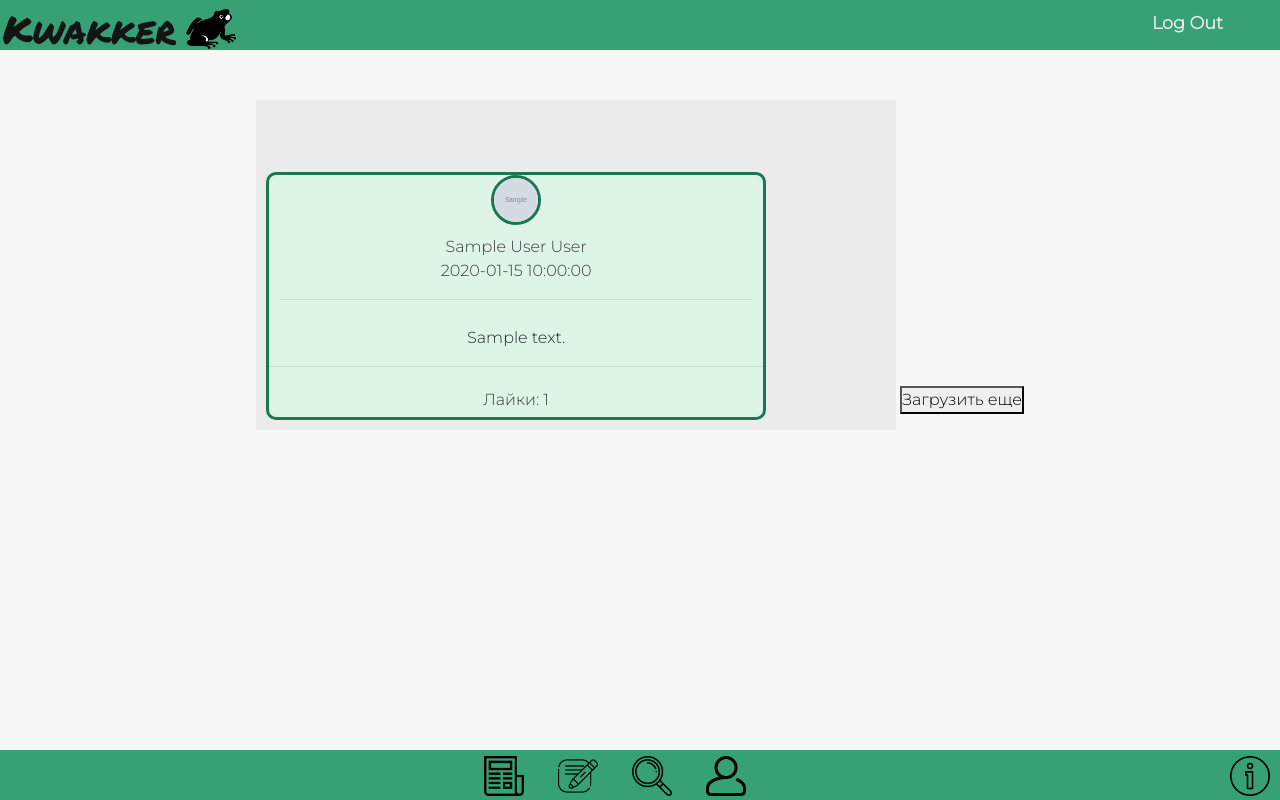
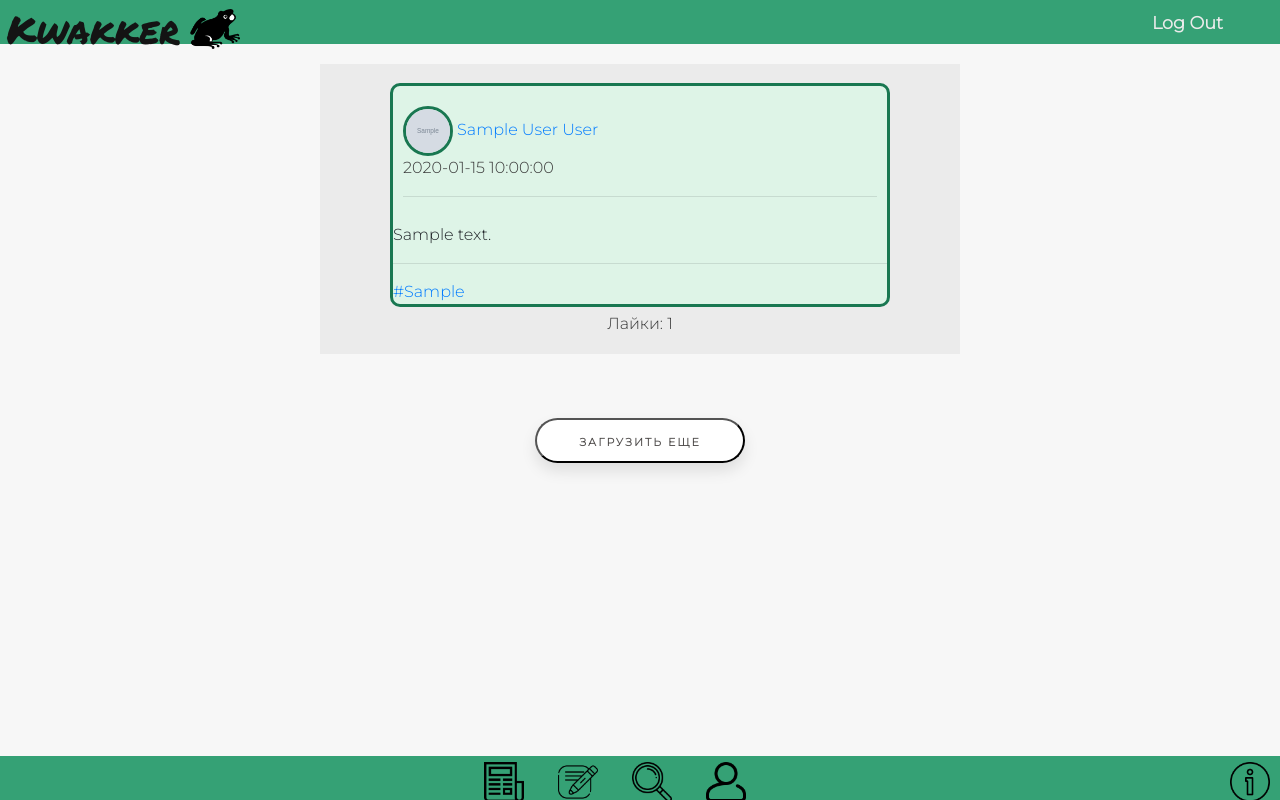
Before and after one commit to FroggyKwa/Kwakker, a Flask app: page /feed in a window 1280 px wide. Run offline with Flask 2, Linux system fonts and the light colour scheme; a user stored in the database is signed in; tables that the repository leaves empty hold one stand-in row (values such as "Sample post"); grey boxes marked "Sample" are stand-in pictures; some libraries are stand-ins or nearby versions.

Commit message:
причесал дизайн и добавил парсинг хэштэгов

```diff
--- a/data/posts.py
+++ b/data/posts.py
@@ -15,5 +15,5 @@ class Post(SqlAlchemyBase, SerializerMixin):
     user_id = sqlalchemy.Column(sqlalchemy.Integer, sqlalchemy.ForeignKey('users.id'))
     user = relationship('User', back_populates="posts")
     likes = relationship('Like', back_populates='post')
-    tags = relationship('Tags', back_populates='post')
+    tags = relationship('Tag', back_populates='post')
     created_at = sqlalchemy.Column(sqlalchemy.DateTime, default=datetime.datetime.now)
--- a/data/tags.py
+++ b/data/tags.py
@@ -6,10 +6,14 @@ from sqlalchemy_serializer import SerializerMixin
 from .db_session import SqlAlchemyBase
 
 
-class Tags(SqlAlchemyBase, SerializerMixin):
+class Tag(SqlAlchemyBase, SerializerMixin):
     __tablename__ = 'tags'
     id = sqlalchemy.Column(sqlalchemy.Integer, primary_key=True, autoincrement=True)
     tag = sqlalchemy.Column(sqlalchemy.String, nullable=True)
     post_id = sqlalchemy.Column(sqlalchemy.Integer, sqlalchemy.ForeignKey('post.id'))
     post = relationship('Post', back_populates='tags')
     created_at = sqlalchemy.Column(sqlalchemy.DateTime, default=datetime.datetime.now)
+
+
+def extract_hash_tags(s):
+    return set(part[1:] for part in s.split() if part.startswith('#'))
--- a/src/app.py
+++ b/src/app.py
@@ -8,6 +8,7 @@ db_session.global_init("db/db.sqlite")
 app = Flask(__name__, template_folder='../templates', static_folder='../static')
 app.config['SECRET_KEY'] = 'secret_key'
 app.config['UPLOAD_FOLDER'] = '/app/static/img/avatars'
+app.debug = True
 api = Api(app)
 api = add_resources(api)
 
--- a/src/forms.py
+++ b/src/forms.py
@@ -18,7 +18,7 @@ class RegistrationForm(FlaskForm):
 class LoginForm(FlaskForm):
     username = StringField('Login', validators=[DataRequired()])
     password = PasswordField('Password', validators=[DataRequired()])
-    remember_me = BooleanField('Repeat password')
+    remember_me = BooleanField('Rembember me')
     submit = SubmitField('Sign in')
 
 
--- a/src/views.py
+++ b/src/views.py
@@ -8,12 +8,12 @@ from werkzeug.utils import secure_filename
 from data import db_session
 from data.db_session import create_session
 from data.posts import Post
+from data.tags import Tag, extract_hash_tags
 from src.forms import EditProfileForm, AddPostForm, SearchPostsForm
 from src.app import login_manager, app
 from data.users import get_user_by_username, User
 
 blueprint = Blueprint('views', __name__, template_folder='../templates')
-
 
 
 @blueprint.route('/')
@@ -91,8 +91,14 @@ def add_post():
         session = db_session.create_session()
         post = Post(user=session.query(User).get(current_user.id))
         post.content = content
-        # post.tags = ''
-        session.add(post)
+        hash_tags = extract_hash_tags(content)
+        for hash_tag in hash_tags:
+            tag = Tag()
+            tag.tag = hash_tag
+            tag.post_id = post.id
+            tag.post = post
+            session.add(tag)
+        session.add(post)  # TODO: TO USE API IN FUTURE
         session.commit()
     return render_template('add_post.html', form=form)
 
--- a/static/css/style.css
+++ b/static/css/style.css
@@ -2,6 +2,7 @@
 {
   padding: 0;
   margin: 0;
+  text-decoration: none;
   list-style: none;
 
 }
@@ -16,13 +17,13 @@ body
   background: #1fab8d;
 }
 
-a
+a, button
 {
   text-decoration: none;
   user-select: none;
 }
 
-a:hover
+a:hover, button:hover
 {
   text-decoration: none;
 }
@@ -30,24 +31,25 @@ a:hover
 .header, .footer
 {
   position: fixed;
-  height: 50px;
+  height: 5.5%;
   width: 100%;
   background-color: #35a175;
 }
 
 .logo
 {
+  width: 50%;
   user-select:none;
-  width: 20%;
   float: left;
   display: table;
+}
 
-
-}
 #logo-link
 {
   font-family: 'Permanent Marker', cursive !important;
+  height: auto;
 }
+
 .logo a
 {
   color: #141414;
@@ -90,17 +92,18 @@ a:hover
 .outer
 {
     text-align: center;
+
 }
 
 .feed
 {
   display: inline-block;
-  margin-top: 100px;
-  margin-bottom: 100px;
-  padding: 10px;
+  margin-top: 5%;
+  padding: 1%;
+  margin-bottom: 5%;
   background-color: #ebebeb;
   width: 50%;
-  height: 100%;
+  height: auto;
 }
 
 .green-form
@@ -131,7 +134,13 @@ a:hover
   justify-content: center;
 }
 
-.reg_btn, .login_btn, .edit_btn
+#remember_me-checkbox
+{
+  float: right;
+  padding: 30%;
+}
+
+.green-btn
 {
   margin: auto;
   text-decoration: none;
@@ -158,7 +167,7 @@ input.edit_btn
   margin-top: 5% !important;
 }
 
-.reg_btn:hover, .login_btn:hover, .edit_btn:hover
+.green-btn:hover
 {
   background: #2EE59D;
   box-shadow: 0 15px 20px rgba(46,229,157,.4);
@@ -168,6 +177,11 @@ input.edit_btn
 
 .post
 {
+  display: block;
+  padding-top: 10px;
+  margin:auto;
+  margin-top: 1% !important;
+  text-align: left;
   max-width: 600px;
   max-height: 300px;
 }
--- a/templates/add_post.html
+++ b/templates/add_post.html
@@ -15,7 +15,7 @@ p
   <h1>Add post</h1>
     {{ form.hidden_tag() }}
     {{ form.content(type="text", cols="30", rows="10", class="form-control", placeholder="Type your post here") }}<br>
-    <p>{{ form.submit(type="submit", class="btn btn-primary login_btn") }}</p>
+    <p>{{ form.submit(type="submit", class="btn btn-primary green-btn") }}</p>
 </form>
 </div>
 {% endblock %}
--- a/templates/edit_profile.html
+++ b/templates/edit_profile.html
@@ -40,7 +40,7 @@ p
       $(this).siblings(".custom-file-label").addClass("selected").html(fileName);
     });
   </script>
-        <p id="btn-container">{{ form.submit(type="submit", class="btn btn-primary edit_btn") }}</p>
+        <p id="btn-container">{{ form.submit(type="submit", class="btn btn-primary green-btn") }}</p>
     </form>
 </div>
 {% endblock %}
--- a/templates/feed.html
+++ b/templates/feed.html
@@ -5,6 +5,6 @@
 <div class="feed" id="feed">
     <script>load_feed()</script>
 </div>
-<button id='btn' onclick="load_feed()">Загрузить еще</button>
+<button id="btn" class="green-btn" onclick="load_feed()">Загрузить еще</button>
 </div>
 {% endblock %}
--- a/templates/login.html
+++ b/templates/login.html
@@ -24,9 +24,9 @@ p
     </p>
     <p>
         {{ form.remember_me.label }}<br>
-        {{ form.remember_me(class="form-check-label", type="checkbox") }}<br>
+        {{ form.remember_me(class="custom-control custom-checkbox", type="checkbox") }}<br>
     </p>
-    <p>{{ form.submit(type="submit", class="btn btn-primary login_btn") }}</p>
+    <p>{{ form.submit(type="submit", class="btn btn-primary green-btn") }}</p>
 </form>
 </div>
 {% endblock %}
--- a/templates/post_wall.html
+++ b/templates/post_wall.html
@@ -1,17 +1,21 @@
 {% for post in posts %}
 <div class="post" db_id="{{ post.id }}"  {% if loop.last %} id="last" {% endif %}>
-    <img src="{{ post.user.avatar_path }}" class="round"
-    width="50" height="50" alt="">
     <div class="post-header">
+      <a href="/{{ post.user.username }}">
+        <img src="{{ post.user.avatar_path }}" class="round"
+      width="50" height="50" alt="">
         {{ post.user.name }}
         {{ post.user.surname }}
+      </a>
         <br>
         {{  post.created_at  }}
         <hr>
     </div>
     <p>{{  post.content  }}</p>
     <hr>
-    <div id="likes">Лайки: {{  post.likes|length  }}</div>
+    {% for tag in post.tags %}
+    <a href="/search/{{tag.tag}}">#{{ tag.tag }}</a>
+    {% endfor %}
 </div>
-
+<div id="likes">Лайки: {{  post.likes|length  }}</div>
 {% endfor %}
--- a/templates/registration.html
+++ b/templates/registration.html
@@ -34,7 +34,7 @@ p
         {{ form.repeat_password.label }}<br>
         {{ form.repeat_password(class="form-control", type="password") }}<br>
     </p>
-    <p>{{ form.submit(type="submit", class="btn btn-primary reg_btn") }}</p>
+    <p>{{ form.submit(type="submit", class="btn btn-primary green-btn") }}</p>
 </form>
 </div>
 {% endblock %}
--- a/templates/search.html
+++ b/templates/search.html
@@ -15,7 +15,7 @@ p
   <h1>Find post</h1>
     {{ form.hidden_tag() }}
     {{ form.query(type="text", id="search-input", class="form-control", placeholder="Type hashtag you like to find here") }}<br>
-    <p>{{ form.submit(type="submit", class="btn btn-primary login_btn") }}</p>
+    <p>{{ form.submit(type="submit", class="btn btn-primary green-btn") }}</p>
 </form>
 </div>
 {% endblock %}
```
Also changed, not shown: db/db.sqlite (deleted).
